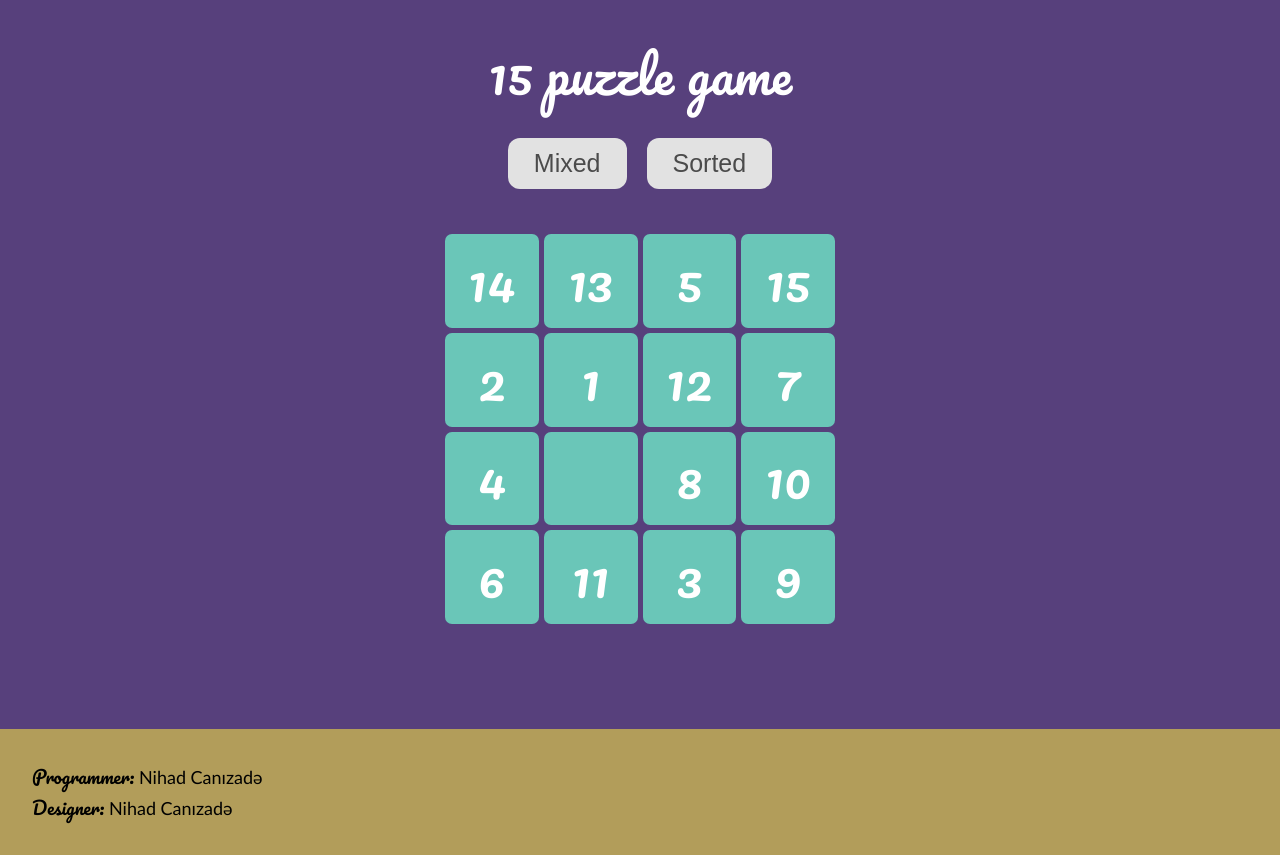
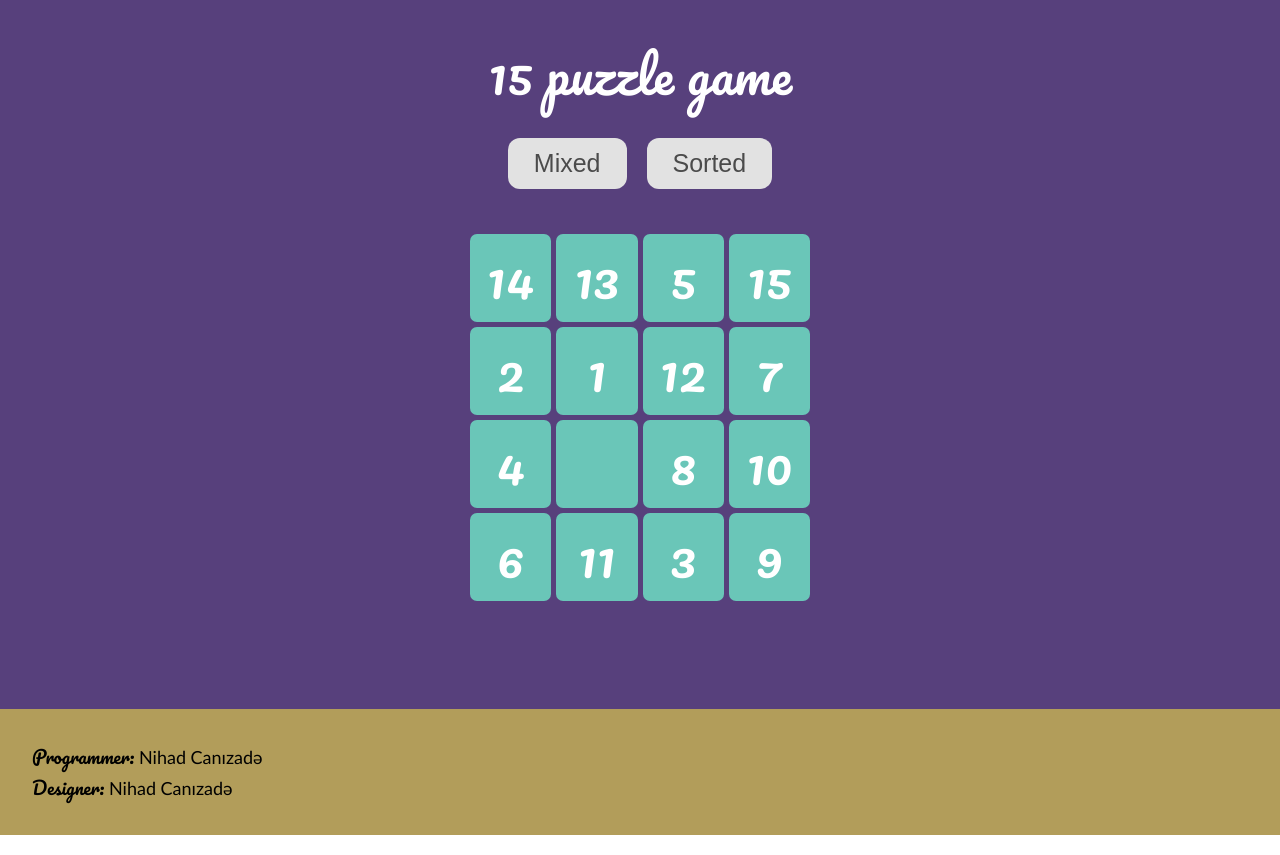
Before and after one commit to Nihad-Canizade/15PuzzleGame, a plain HTML site: page index.html in a window 1280 px wide. Drawn offline with Linux system fonts and the light colour scheme.

Commit message:
second commit

```diff
--- a/style.css
+++ b/style.css
@@ -11,7 +11,7 @@
 /* Section 1 */
 .section1 {
     width: 100%;
-    padding: 30px 0px 100px 0px;
+    padding: 30px 5px 130px 5px;
     display: flex;
     justify-content: center;
     align-items: center;
@@ -57,8 +57,8 @@
     display: grid;
     grid-template-columns: repeat(4, 1fr);
     gap: 5px;
-    width: 400px;
-    height: 400px;
+    width: 350px;
+    height: 350px;
     padding: 5px;
 }
 
```
